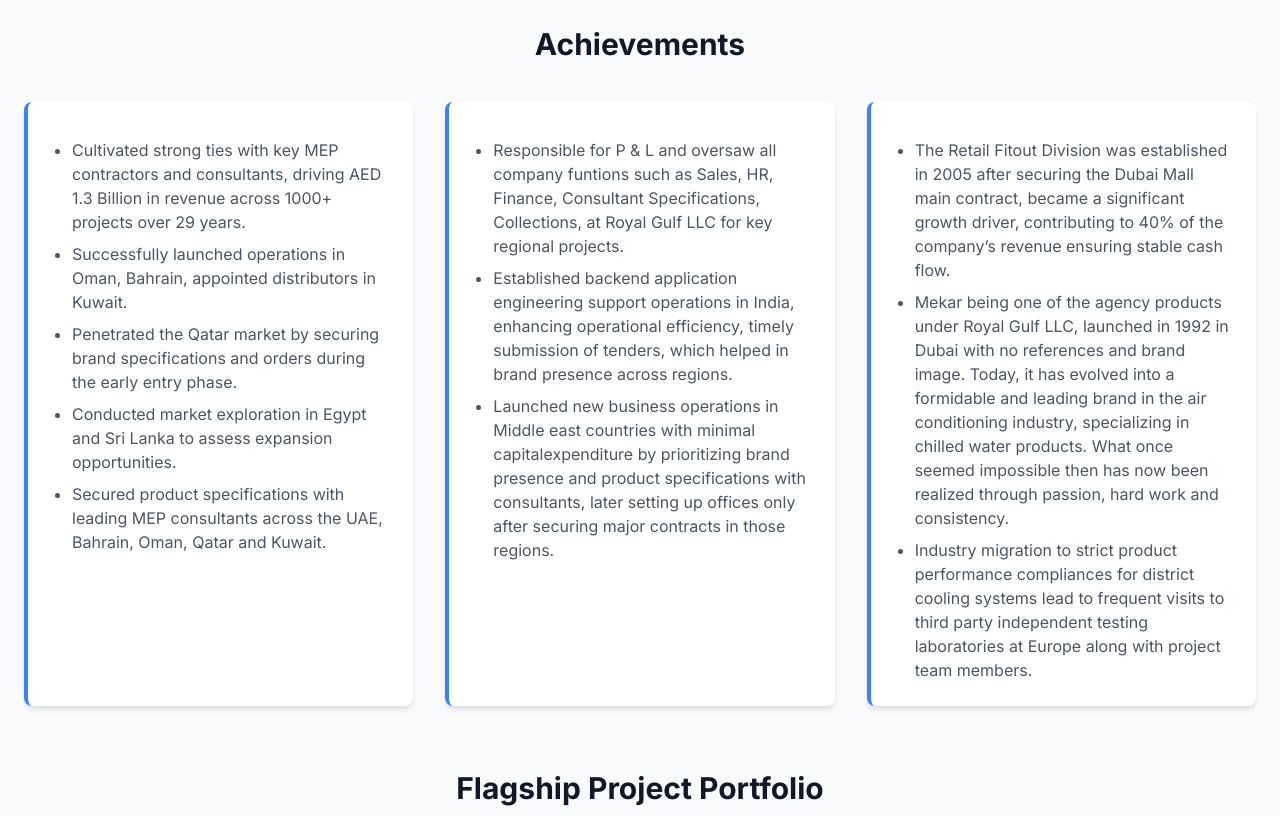
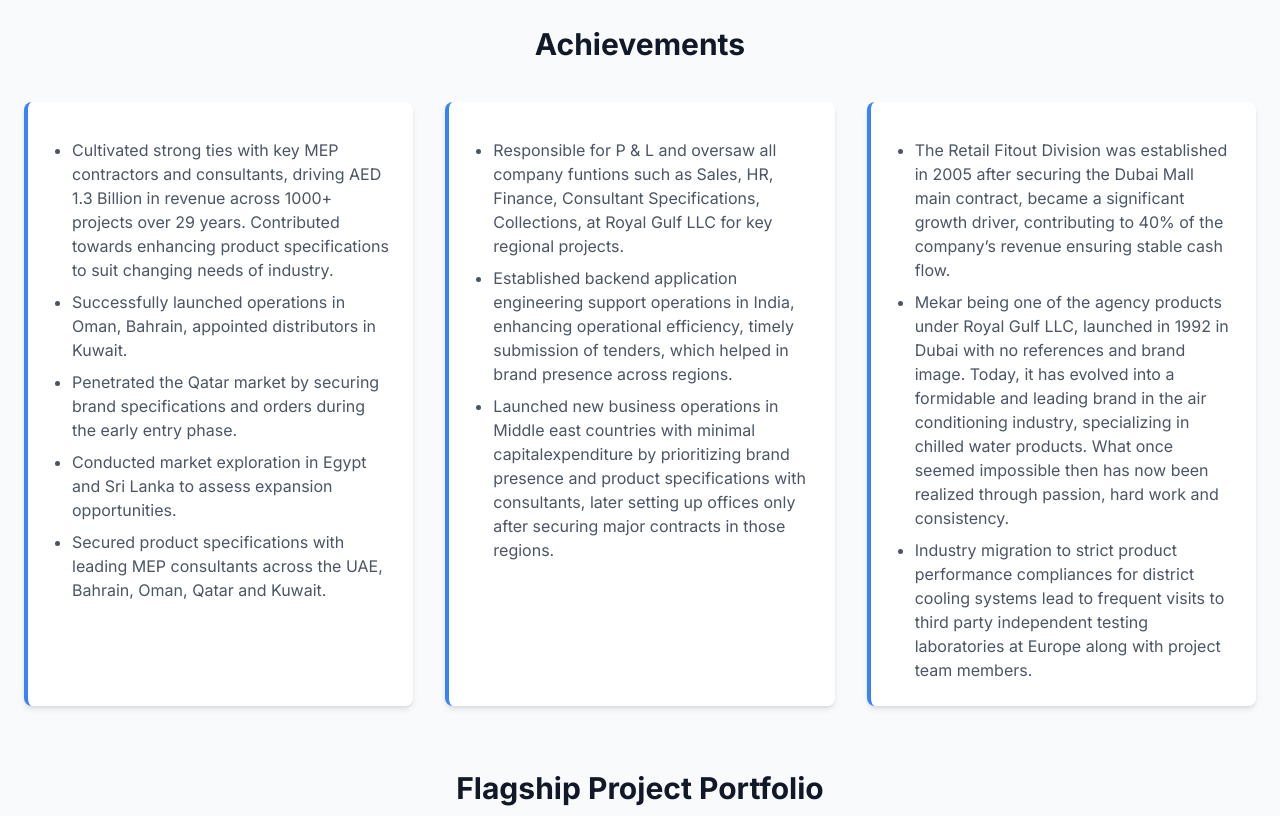
Before and after one commit to SidduRC/siddurc.github.io, a plain HTML site: page index.html in a window 1280 px wide. Shown: the part 2560-3376 px from the top of the page. Drawn offline with nearby package versions, Linux system fonts and the light colour scheme.

Commit message:
Update index.html

```diff
--- a/index.html
+++ b/index.html
@@ -324,7 +324,7 @@
               <li>
                 Cultivated strong ties with key MEP contractors and consultants,
                 driving AED 1.3 Billion in revenue across 1000+ projects over 29
-                years.
+                years. Contributed towards enhancing product specifications to suit changing needs of industry.
               </li>
               <li>
                 Successfully launched operations in Oman, Bahrain, appointed
```
